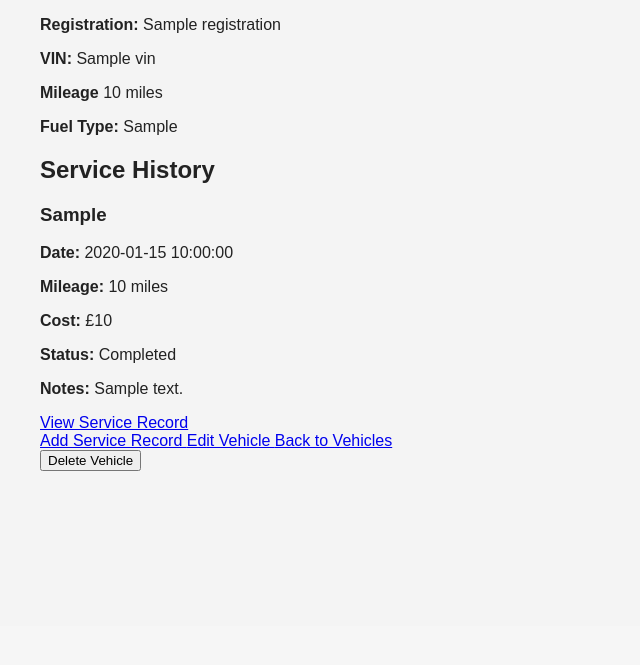
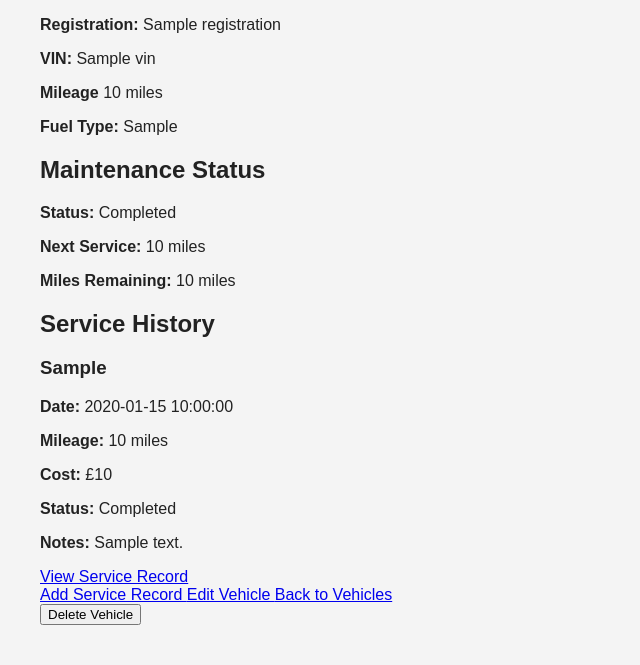
Before and after one commit to nnoroi/vehicle_service_management, a Flask app: template app/templates/vehicles/details.html in a window 1280 px wide. Shown: the part 174-839 px from the top of the page, without its empty margins (0-640 px from the left). Before the commit the page ends 645 px from the top, so only its background shows below. Run offline with Flask 3, Linux system fonts and the light colour scheme; the template is opened without the code that fills it: most values are stand-ins (such as "Sample title", 1, 10 or a date in 2020).

Commit message:
Add maintenance status to vehicle page

```diff
--- a/app/templates/vehicles/details.html
+++ b/app/templates/vehicles/details.html
@@ -29,6 +29,34 @@
             <strong>Fuel Type:</strong>
             {{ vehicle.fuel_type }}
         </p>
+
+    </section>
+
+    <section class="maintenance-status">
+
+        <h2>Maintenance Status</h2>
+
+        <p>
+            <strong>Status:</strong>
+            {{ maintenance_status.status }}
+        </p>
+
+        {% if maintenance_status.next_service_mileage %}
+            <p>
+                <strong>Next Service:</strong>
+                {{ maintenance_status.next_service_mileage }} miles
+            </p>
+
+            <p>
+                <strong>Miles Remaining:</strong>
+                {{ maintenance_status.miles_remaining }} miles
+            </p>
+        {% else %}
+            <p>
+                <strong>Next Service:</strong>
+                Service required
+            </p>
+        {% endif %}
 
     </section>
 
```
Also changed, not shown: app/routes/vehicle_routes.py (+7 -1 lines).
